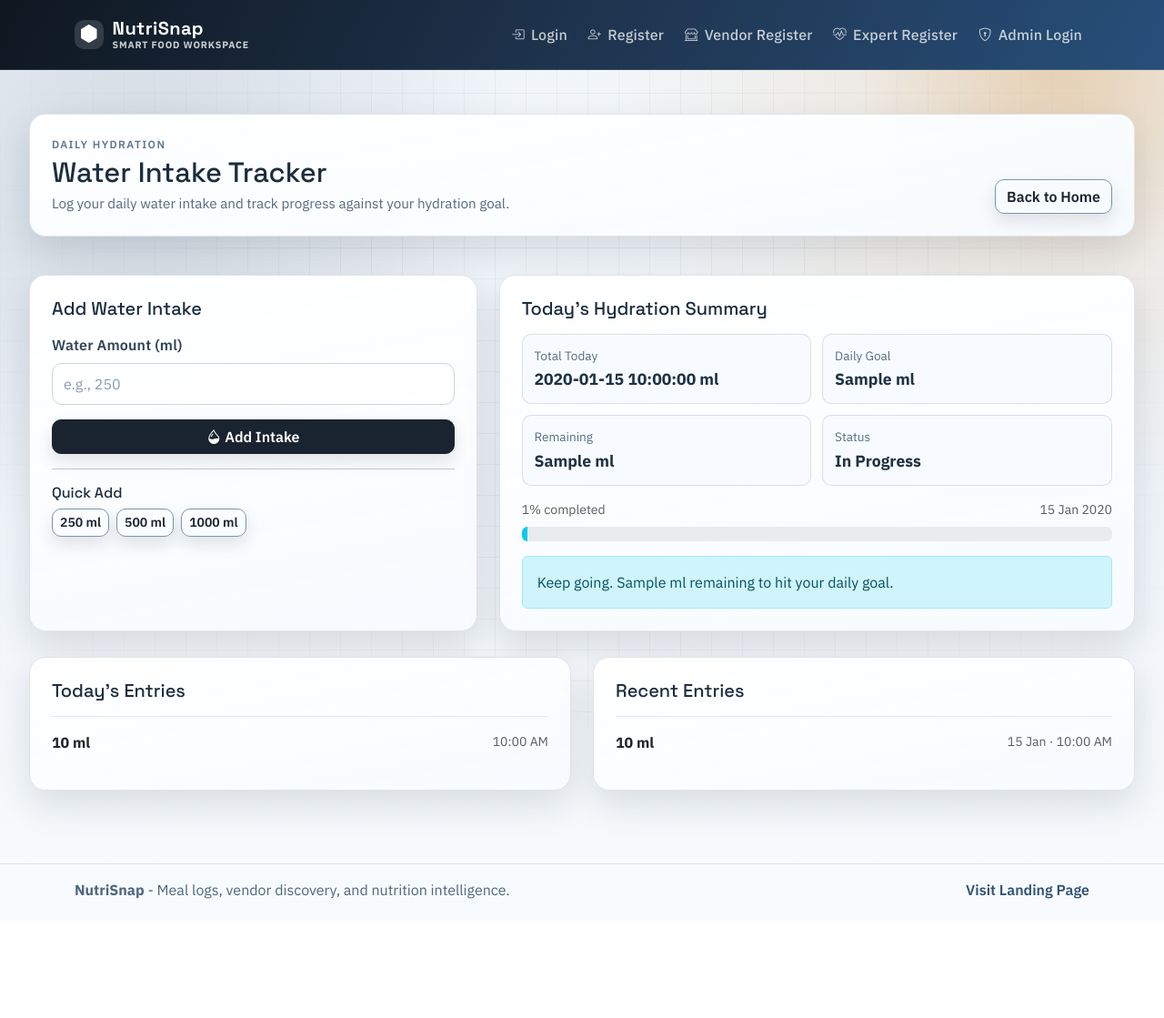
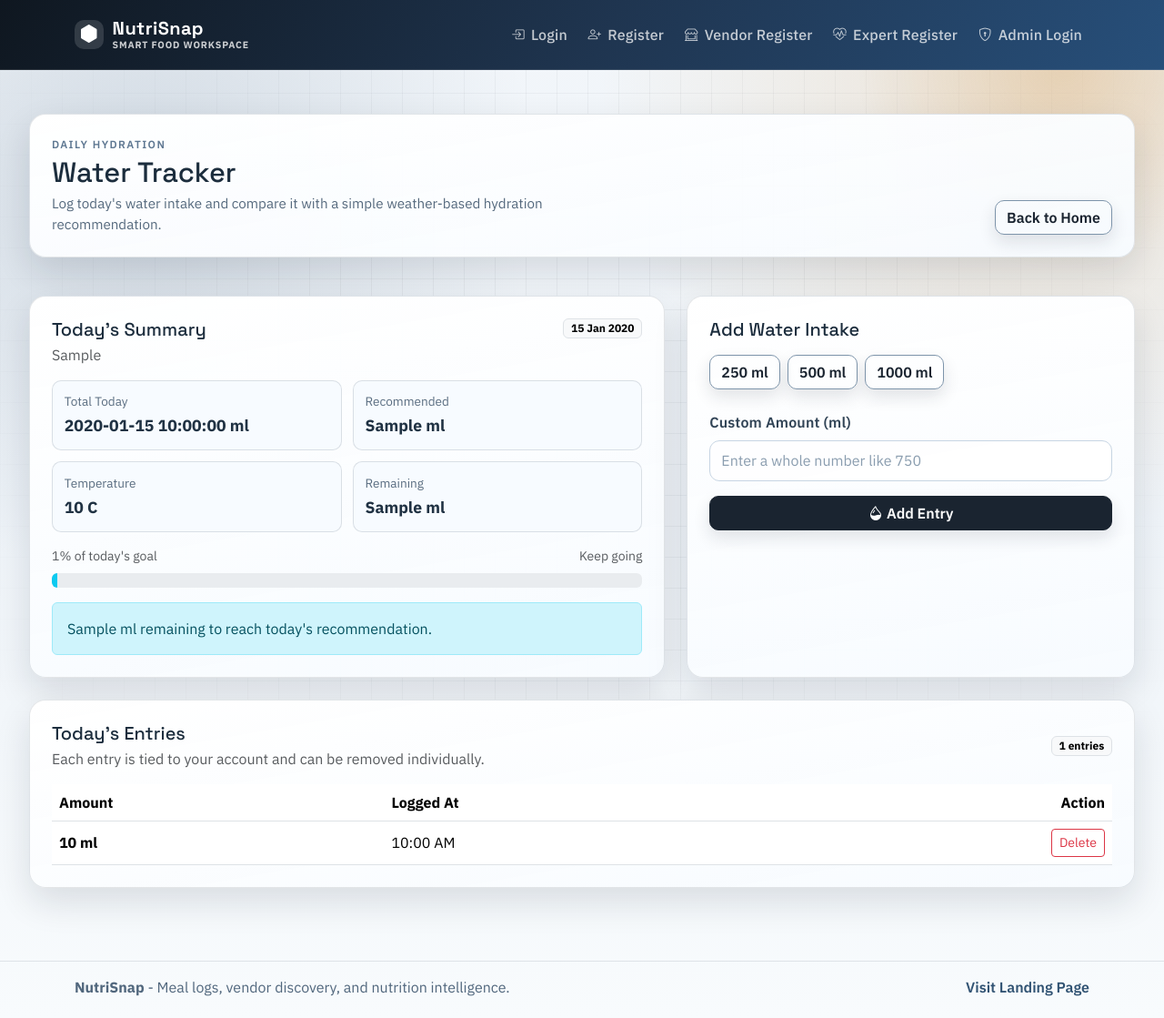
Before and after one commit to Morshed-jaman/CSE471_Nutrisnap, a Python web app: template app/templates/nutrition/water_tracker.html in a window 1280 px wide. Shown: the whole page at 91% size. Before the commit the page ends 988 px from the top, so only its background shows below. Run offline with Jinja, Linux system fonts and the light colour scheme; the template is opened without the code that fills it: most values are stand-ins (such as "Sample title", 1, 10 or a date in 2020).

Commit message:
Add recent implemented changes

```diff
--- a/app/templates/nutrition/water_tracker.html
+++ b/app/templates/nutrition/water_tracker.html
@@ -1,26 +1,87 @@
 {% extends "base.html" %}
 
-{% block title %}Water Intake Tracker | NutriSnap{% endblock %}
+{% block title %}Water Tracker | NutriSnap{% endblock %}
 
 {% block content %}
 <section class="surface-card page-header-card reveal-on-scroll" data-delay="0">
     <div class="d-flex flex-wrap justify-content-between align-items-end gap-3">
         <div>
             <p class="eyebrow mb-1">Daily Hydration</p>
-            <h1 class="section-title mb-1">Water Intake Tracker</h1>
-            <p class="page-subtitle mb-0">Log your daily water intake and track progress against your hydration goal.</p>
+            <h1 class="section-title mb-1">Water Tracker</h1>
+            <p class="page-subtitle mb-0">Log today's water intake and compare it with a simple weather-based hydration recommendation.</p>
         </div>
         <a href="{{ url_for('meal.home') }}" class="btn btn-outline-industrial">Back to Home</a>
     </div>
 </section>
 
 <section class="row g-4 mt-1">
-    <div class="col-lg-5 reveal-on-scroll" data-delay="1">
+    <div class="col-lg-7 reveal-on-scroll" data-delay="1">
+        <div class="surface-card h-100">
+            <div class="d-flex flex-wrap justify-content-between align-items-start gap-3 mb-3">
+                <div>
+                    <h2 class="h5 mb-1">Today's Summary</h2>
+                    <p class="text-muted mb-0">{{ hydration_reason }}</p>
+                </div>
+                <span class="badge text-bg-light border">{{ today_date.strftime('%d %b %Y') }}</span>
+            </div>
+
+            <div class="nutrition-grid mb-3">
+                <div class="nutrition-box">
+                    <span>Total Today</span>
+                    <strong>{{ today_total_ml }} ml</strong>
+                </div>
+                <div class="nutrition-box">
+                    <span>Recommended</span>
+                    <strong>{{ recommended_ml }} ml</strong>
+                </div>
+                <div class="nutrition-box">
+                    <span>Temperature</span>
+                    <strong>
+                        {% if temperature_c is not none %}
+                            {{ temperature_c }} C
+                        {% else %}
+                            Unavailable
+                        {% endif %}
+                    </strong>
+                </div>
+                <div class="nutrition-box">
+                    <span>Remaining</span>
+                    <strong>{{ remaining_ml }} ml</strong>
+                </div>
+            </div>
+
+            <div class="mb-2 d-flex justify-content-between">
+                <small class="text-muted">{{ progress_percent }}% of today's goal</small>
+                <small class="text-muted">{{ 'Goal reached' if goal_achieved else 'Keep going' }}</small>
+            </div>
+            <div class="progress mb-3" role="progressbar" aria-label="Water intake progress" aria-valuenow="{{ progress_percent|int }}" aria-valuemin="0" aria-valuemax="100">
+                <div class="progress-bar {% if goal_achieved %}bg-success{% else %}bg-info{% endif %}" style="width: {{ progress_percent }}%;"></div>
+            </div>
+
+            {% if goal_achieved %}
+                <div class="alert alert-success mb-0">Great job. You reached today's recommended hydration goal.</div>
+            {% else %}
+                <div class="alert alert-info mb-0">{{ remaining_ml }} ml remaining to reach today's recommendation.</div>
+            {% endif %}
+        </div>
+    </div>
+
+    <div class="col-lg-5 reveal-on-scroll" data-delay="2">
         <div class="surface-card h-100">
             <h2 class="h5 mb-3">Add Water Intake</h2>
-            <form method="post" action="{{ url_for('nutrition.water_tracker') }}" class="row g-3">
+
+            <div class="d-flex flex-wrap gap-2 mb-4">
+                {% for quick_amount in [250, 500, 1000] %}
+                    <form method="post" action="{{ url_for('nutrition.add_water_entry') }}">
+                        <input type="hidden" name="amount_ml" value="{{ quick_amount }}">
+                        <button type="submit" class="btn btn-outline-industrial">{{ quick_amount }} ml</button>
+                    </form>
+                {% endfor %}
+            </div>
+
+            <form method="post" action="{{ url_for('nutrition.add_water_entry') }}" class="row g-3">
                 <div class="col-12">
-                    <label for="amount_ml" class="form-label">Water Amount (ml)</label>
+                    <label for="amount_ml" class="form-label">Custom Amount (ml)</label>
                     <input
                         type="number"
                         id="amount_ml"
@@ -29,116 +90,62 @@
                         max="5000"
                         step="1"
                         class="form-control form-control-industrial"
-                        placeholder="e.g., 250"
+                        placeholder="Enter a whole number like 750"
                         required
                     >
                 </div>
                 <div class="col-12 d-grid">
                     <button type="submit" class="btn btn-industrial">
-                        <i class="bi bi-droplet-half me-1"></i>Add Intake
+                        <i class="bi bi-droplet-half me-1"></i>Add Entry
                     </button>
                 </div>
             </form>
-
-            <hr>
-
-            <h3 class="h6 mb-2">Quick Add</h3>
-            <div class="d-flex flex-wrap gap-2">
-                {% for quick_amount in [250, 500, 1000] %}
-                    <form method="post" action="{{ url_for('nutrition.water_tracker') }}">
-                        <input type="hidden" name="amount_ml" value="{{ quick_amount }}">
-                        <button type="submit" class="btn btn-sm btn-outline-industrial">{{ quick_amount }} ml</button>
-                    </form>
-                {% endfor %}
-            </div>
-        </div>
-    </div>
-
-    <div class="col-lg-7 reveal-on-scroll" data-delay="2">
-        <div class="surface-card h-100">
-            <h2 class="h5 mb-3">Today's Hydration Summary</h2>
-
-            <div class="nutrition-grid mb-3">
-                <div class="nutrition-box">
-                    <span>Total Today</span>
-                    <strong>{{ total_today_ml }} ml</strong>
-                </div>
-                <div class="nutrition-box">
-                    <span>Daily Goal</span>
-                    <strong>{{ goal_ml }} ml</strong>
-                </div>
-                <div class="nutrition-box">
-                    <span>Remaining</span>
-                    <strong>{{ remaining_ml }} ml</strong>
-                </div>
-                <div class="nutrition-box">
-                    <span>Status</span>
-                    <strong>{{ 'Goal Reached' if goal_achieved else 'In Progress' }}</strong>
-                </div>
-            </div>
-
-            <div class="mb-2 d-flex justify-content-between">
-                <small class="text-muted">{{ progress_percent }}% completed</small>
-                <small class="text-muted">{{ today_date.strftime('%d %b %Y') }}</small>
-            </div>
-            <div class="progress mb-3" role="progressbar" aria-label="Water intake progress" aria-valuenow="{{ progress_percent|int }}" aria-valuemin="0" aria-valuemax="100">
-                <div class="progress-bar {% if goal_achieved %}bg-success{% else %}bg-info{% endif %}" style="width: {{ progress_percent }}%;"></div>
-            </div>
-
-            {% if goal_achieved %}
-                <div class="alert alert-success mb-0">Great job. You reached your daily water goal.</div>
-            {% else %}
-                <div class="alert alert-info mb-0">Keep going. {{ remaining_ml }} ml remaining to hit your daily goal.</div>
-            {% endif %}
         </div>
     </div>
 </section>
 
-<section class="row g-4 mt-1">
-    <div class="col-lg-6 reveal-on-scroll" data-delay="3">
-        <div class="surface-card h-100">
-            <h2 class="h5 mb-3">Today's Entries</h2>
+<section class="reveal-on-scroll mt-4" data-delay="3">
+    <div class="surface-card">
+        <div class="d-flex flex-wrap justify-content-between align-items-center gap-2 mb-3">
+            <div>
+                <h2 class="h5 mb-1">Today's Entries</h2>
+                <p class="text-muted mb-0">Each entry is tied to your account and can be removed individually.</p>
+            </div>
+            <span class="badge text-bg-light border">{{ today_entries|length }} entries</span>
+        </div>
+
         {% if today_entries %}
-                <div class="list-group list-group-flush nutrition-log-list">
+            <div class="table-responsive">
+                <table class="table align-middle mb-0">
+                    <thead>
+                        <tr>
+                            <th scope="col">Amount</th>
+                            <th scope="col">Logged At</th>
+                            <th scope="col" class="text-end">Action</th>
+                        </tr>
+                    </thead>
+                    <tbody>
                         {% for entry in today_entries %}
-                        <div class="list-group-item px-0 py-3 bg-transparent border-bottom-0 border-top nutrition-log-row">
-                            <div class="d-flex justify-content-between align-items-center">
-                                <strong>{{ entry.amount_ml }} ml</strong>
-                                <small class="text-muted">{{ entry.created_at.strftime('%I:%M %p') }}</small>
-                            </div>
-                        </div>
+                            <tr>
+                                <td><strong>{{ entry.amount_ml }} ml</strong></td>
+                                <td>{{ entry.created_at.strftime('%I:%M %p') }}</td>
+                                <td class="text-end">
+                                    <form method="post" action="{{ url_for('nutrition.delete_water_entry', entry_id=entry.id) }}" class="d-inline">
+                                        <button type="submit" class="btn btn-sm btn-outline-danger" data-confirm-delete="Delete this water entry?">
+                                            Delete
+                                        </button>
+                                    </form>
+                                </td>
+                            </tr>
                         {% endfor %}
+                    </tbody>
+                </table>
             </div>
         {% else %}
             <div class="empty-panel">
-                    <p class="mb-0">No water intake logged today yet.</p>
+                <p class="mb-0">No water intake logged today yet. Use a quick-add button or enter a custom amount to get started.</p>
             </div>
         {% endif %}
     </div>
-    </div>
-
-    <div class="col-lg-6 reveal-on-scroll" data-delay="4">
-        <div class="surface-card h-100">
-            <h2 class="h5 mb-3">Recent Entries</h2>
-            {% if recent_entries %}
-                <div class="list-group list-group-flush nutrition-log-list">
-                    {% for entry in recent_entries %}
-                        <div class="list-group-item px-0 py-3 bg-transparent border-bottom-0 border-top nutrition-log-row">
-                            <div class="d-flex justify-content-between align-items-center">
-                                <strong>{{ entry.amount_ml }} ml</strong>
-                                <small class="text-muted">
-                                    {{ entry.intake_date.strftime('%d %b') }} &middot; {{ entry.created_at.strftime('%I:%M %p') }}
-                                </small>
-                            </div>
-                        </div>
-                    {% endfor %}
-                </div>
-            {% else %}
-                <div class="empty-panel">
-                    <p class="mb-0">No water intake entries found.</p>
-                </div>
-            {% endif %}
-        </div>
-    </div>
 </section>
 {% endblock %}
--- a/run.py
+++ b/run.py
@@ -1,8 +1,6 @@
 from app import create_app
-
 
 app = create_app()
 
-
 if __name__ == "__main__":
     app.run(debug=True)
```
Also changed, not shown: app/config.py (+18 -0 lines), app/routes/nutrition_routes.py (+79 -58 lines), app/services/weather_service.py (added, +65 -0 lines), 2 other files. Lines whose indentation alone changed are shown as unchanged.
